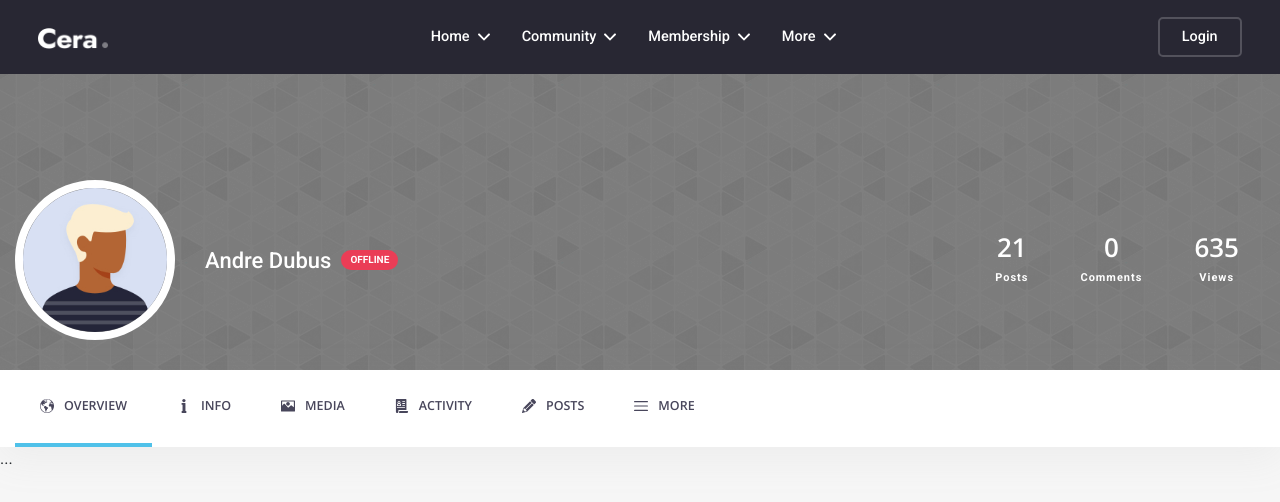
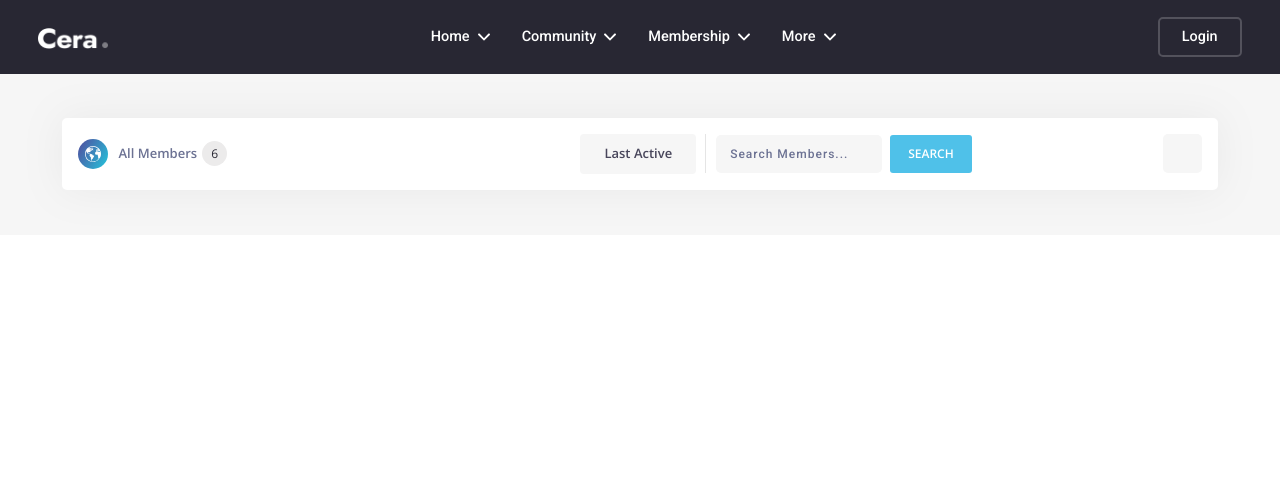
Before and after one commit to Abdul-Wahab-318/Cera, a React (Create React App) app: page /memberdirectory in a window 1280 px wide. Shown: the top 502 px of the page. Built offline with nearby package versions, Linux system fonts and the light colour scheme.

Commit message:
adds header and member-search section in new page

```diff
--- a/package.json
+++ b/package.json
@@ -8,6 +8,7 @@
     "@testing-library/user-event": "^12.8.3",
     "react": "^17.0.2",
     "react-dom": "^17.0.2",
+    "react-router-dom": "^5.2.0",
     "react-scripts": "4.0.3",
     "web-vitals": "^1.1.2"
   },
--- a/src/App.css
+++ b/src/App.css
@@ -21,6 +21,7 @@
 *{
   margin: unset;
   padding: unset;
+  text-decoration: none !important;
 }
 
 .custom-container{
--- a/src/App.js
+++ b/src/App.js
@@ -1,13 +1,39 @@
 
 import './App.css';
 import Home from './pages/home/Home';
+import MemberDirectory from './pages/memberDirectory/MemberDirectory';
 import MemberProfile from './pages/memberProfile/MemberProfile';
+import React from "react";
+import {
+  BrowserRouter as Router,
+  Switch,
+  Route
+} from "react-router-dom";
+
 
 function App() {
   return (
     <div className="App">
-      {/*<Home/>*/}
-      <MemberProfile/>
+      <Router>
+        <Switch>
+
+          <Route exact path="/">
+            <Home/>
+          </Route>
+
+          <Route exact path="/memberprofile">
+            <MemberProfile />
+          </Route>
+
+          <Route exact path="/memberdirectory">
+            <MemberDirectory/>
+          </Route>
+          <Route path="*">
+            <h1>bruh</h1>
+          </Route>
+
+        </Switch>
+      </Router>
     </div>
   );
 }
--- a/src/components/activeMemberCard/ActiveMemberCard.js
+++ b/src/components/activeMemberCard/ActiveMemberCard.js
@@ -1,7 +1,7 @@
 import React from 'react'
 import './ActiveMemberCard.css'
 import avatar from '../../assets/avatar-4.jpg';
-
+import {Link} from 'react-router-dom'
 
 
 export default function ActiveMemberCard(props) {
@@ -9,12 +9,12 @@ export default function ActiveMemberCard(props) {
     return (
         <div className="member-card">
             <div className="member-avatar">
-                <button><img src={avatar} alt="" /></button>
+                <Link to="/memberprofile"><img src={avatar} alt="" /></Link>
             </div>
-            <button><h6 className="member-name">{member.name}</h6></button>
+            <Link to ="/memberprofile"><h6 className="member-name">{member.name}</h6></Link>
 
             <div className="member-details">
-                <button><span>{member.number}.</span> <span>{member.career}</span></button>
+                <Link to="/memberprofile"><span>{member.number}.</span> <span>{member.career}</span></Link>
             </div>
         </div>
     )
--- a/src/components/header/Header.css
+++ b/src/components/header/Header.css
@@ -69,6 +69,15 @@ button{
 .nav-item .sub-menu li button img{
     width: 14px;
     margin-right: 10px;
+}
+.nav-item .sub-menu li button link{
+    color: var(--white);
+}
+.nav-item .sub-menu li button a{
+    color: var(--white);
+}
+.nav-item .sub-menu li button:hover a{
+    color: var(--navBg);
 }
 .nav-item .sub-menu li button:hover{
     background-color: var(--white);
--- a/src/pages/home/Home.js
+++ b/src/pages/home/Home.js
@@ -39,9 +39,9 @@ function Home()
                 <div className="active-members-inner">
                     <div className="custom-section-padding">
                         <div className="custom-container">
-                            <LeadText link= "View All Our Members" heading = "Our Active Members"  />
+                            <LeadText key="0" link= "View All Our Members" heading = "Our Active Members"  />
                         <div className="active-members-cards">
-                            {members.map((m,index)=> <ActiveMemberCard i={index} member={m} />)}
+                            {members.map((m,index)=> <ActiveMemberCard key={index} member={m} />)}
                         </div>
                         </div>
                     </div>
@@ -66,7 +66,7 @@ function Home()
                 <div className="community-parent">
                     <div className="custom-section-padding">
                         <div className="custom-container">
-                            <LeadText link= "View All Groups" heading = "Our Awesome Communities" />
+                            <LeadText key="0" link= "View All Groups" heading = "Our Awesome Communities" />
                             <div className="tab-parent">
                             <ul className="nav nav-pills mb-3" id="pills-tab" role="tablist">
                                 <li className="nav-item" role="presentation">
@@ -82,17 +82,17 @@ function Home()
                                 <div className="tab-content" id="pills-tabContent">
                                 <div className="tab-pane fade show active" id="pills-popular" role="tabpanel">
                                     <div className="community-cards">
-                                        {community.map((c,index)=> <CommunityCard i={index} community = {c} />)}
+                                        {community.map((c,index)=> <CommunityCard key={index} community = {c} />)}
                                     </div>
                                 </div>
                                 <div className="tab-pane fade" id="pills-newest" role="tabpanel">
                                 <div className="community-cards">
-                                    {community.map((c,index)=> <CommunityCard i={index} community = {c} />)}
+                                    {community.map((c,index)=> <CommunityCard key={index} community = {c} />)}
                                 </div>
                                 </div>
                                 <div className="tab-pane fade" id="pills-active" role="tabpanel">
                                 <div className="community-cards">
-                                    {community.map((c,index)=> <CommunityCard i={index} community = {c} />)}
+                                    {community.map((c,index)=> <CommunityCard key={index} community = {c} />)}
                                 </div>
                                 </div>
                                 </div>
--- a/src/pages/memberDirectory/MemberDirectory.css
+++ b/src/pages/memberDirectory/MemberDirectory.css
@@ -0,0 +1,128 @@
+/*MEMBER SEARCH    MEMBER SEARCH*/
+
+
+.page-content{
+    margin-top: 73px;
+    background-color: var(--sectionBg);
+}
+
+.page-content .custom-container{
+    max-width: 1900px;
+    padding: 0 3%;
+    box-sizing: border-box;
+}
+.member-search-parent{
+    padding:  45px 2%;
+}
+.member-search-inner{
+    background-color: var(--white);
+    padding: 16px 16px;
+    border-radius: 5px;
+    display: flex;
+    justify-content: space-between;
+    align-items: center;
+    box-shadow:  0 0 40px 1px rgba(129, 128, 128, 0.1);
+}
+.total-members{
+    width: 55%;
+    display: flex;
+    justify-content: space-between;
+    align-items: center;
+}
+.total-members .total-members-inner {
+    display: flex;
+    align-items: center;
+    color: var(--lightBlue);
+
+}
+.total-members-inner .globe-icon{
+    background-image:  linear-gradient(300deg, #24c6dc , #514a9d);
+    width: 30px;
+    height: 30px;
+    border-radius: 50%;
+    display: grid;
+    place-items: center;
+}
+.total-members-inner .globe-icon img{
+    width: 16px;
+}
+.total-members-inner h6{
+    margin-bottom: 0;
+    font-size: 13px;
+    font-weight: 600;
+    margin-left: 10px;
+    font-family: var(--open-sans);
+}
+.total-members-inner p{
+    margin-bottom: 0;
+    margin-left: 5px;
+    background-color: rgb(236, 235, 235);
+    color: var(--navBg);
+    width: 25px;
+    height: 25px;
+    border-radius: 50%;
+    display: grid;
+    place-items: center;
+    font-size: 12px;
+    font-family: var(--open-sans);
+}
+.active-select{
+   background-color: var(--sectionBg);
+   color: var(--lightBlue2);
+   border-radius: 4px;
+   padding: 10px 24px;
+   font-size: 13px;
+   font-weight: 600;
+   font-family: var(--open-sans);
+   position: relative;
+}
+.active-select::after{
+    position: absolute;
+    content: '';
+    display: block;
+    top: 0;
+    right: -10px;
+    height: 99%;
+    width: 1px;
+    background-color: rgba(0,0,0,0.1);
+}
+
+.member-search{
+    width: 45%;
+    padding-left: 20px ;
+    display: flex;
+    justify-content: space-between;
+    align-items: center;
+}
+.member-search-form input{
+    background-color: var(--sectionBg);
+    border: none;
+    border-radius: 5px;
+    padding: 10px 14px;
+    font-size: 12px;
+    font-weight: 500;
+    letter-spacing: 1px;
+    color: var(--lightBlue2);
+}
+.member-search-form input:last-child{
+    padding: 10px 18px;
+    margin-left: 8px;
+    background-color: var(--lightblue3);
+    color: var(--white);
+    text-transform: uppercase;
+    letter-spacing: unset;
+    border-radius: 3px;
+    font-size: 12px;
+    font-weight: 600;
+    font-family: var(--open-sans);
+}
+.member-search-form input::placeholder{
+    color: var(--lightBlue);
+}
+.search-directory{
+    width: 39px;
+    height: 39px;
+    border-radius: 5px;
+    background-color: var(--sectionBg);
+}
+/*MEMBER SEARCH    MEMBER SEARCH*/
--- a/src/pages/memberDirectory/MemberDirectory.js
+++ b/src/pages/memberDirectory/MemberDirectory.js
@@ -0,0 +1,51 @@
+import React from 'react'
+import Header from '../../components/header/Header'
+import './MemberDirectory.css'
+import earth from '../../assets/earth-white.svg'
+
+
+function MemberDirectory() {
+    return (
+        <div className="member-directory">
+            <div className="site-wrapper">
+                <header>
+                    <Header/>
+                </header>
+                <section className="page-content">
+                    <div className="custom-container">
+
+                    <div className="member-search-parent">
+                        <div className="member-search-inner">
+                            <div className="total-members">
+                                <button className="total-members-inner">
+                                    <div className="globe-icon"><img src={earth} alt=""  /></div>
+                                    <h6>All Members</h6>
+                                    <p>6</p>
+                                </button>
+                                <div className="active-select">
+                                    Last Active
+                                </div>
+                            </div>
+                            <div className="member-search">
+                                <div className="member-search-form">
+                                    <form action="">
+                                        <input type="text" name="member" id="member" placeholder="Search Members..." />
+                                        <input type="submit" value="search"/>
+                                    </form>
+                                </div>
+                                <div className="search-directory">
+
+                                </div>
+                            </div>
+                        </div>
+                    </div>
+
+
+                    </div>
+                </section>
+            </div>
+        </div>
+    )
+}
+
+export default MemberDirectory
--- a/src/pages/memberProfile/MemberProfile.js
+++ b/src/pages/memberProfile/MemberProfile.js
@@ -12,7 +12,8 @@ import pencil from '../../assets/pencil.svg'
 import navMenu from '../../assets/tab-menu.svg'
 import HelpCenter from '../../components/helpCenter/HelpCenter'
 
-function MemberProfile() {
+function MemberProfile(props) {
+
     return (
         <div className="member-profile">
             <div className="site-wrapper">
```
Also changed, not shown: src/components/header/Header.js (+10 -10 lines), src/assets/earth-white.svg (added), 1 other file (tests, documents, lock files or other folders).
